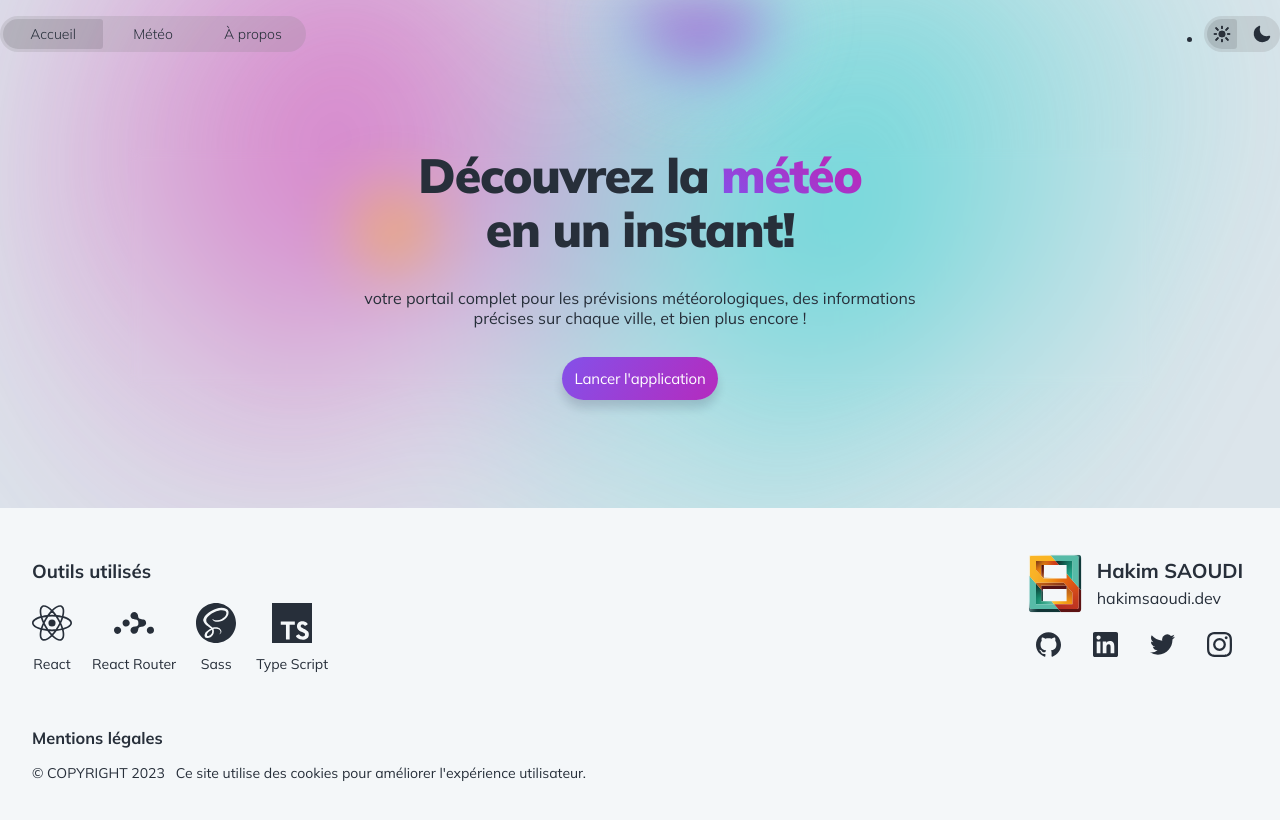
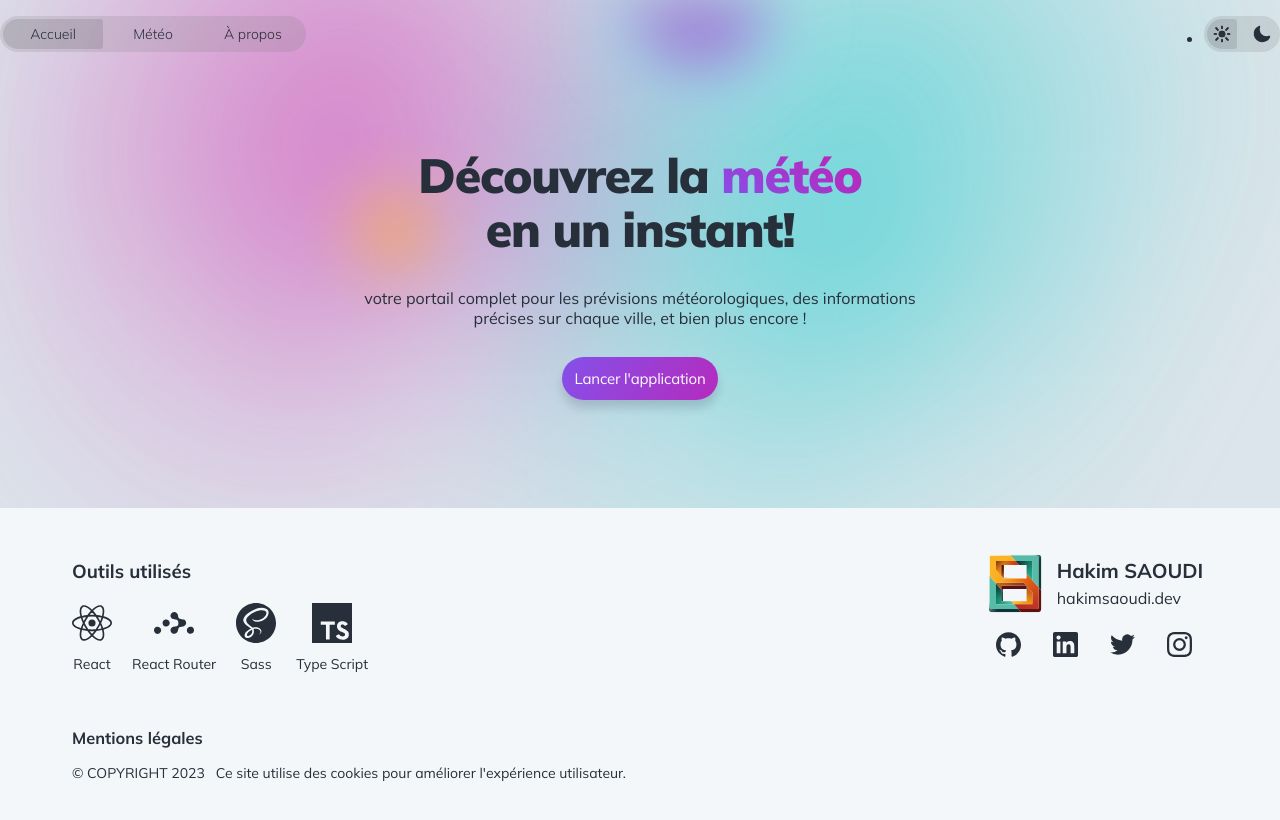
Before and after one commit to saoudi-h/meteo-react-app, a React (Create React App) app: page / in a window 1280 px wide. Shown: the top 820 px of the page. Built offline with nearby package versions, Linux system fonts and the light colour scheme; no server answers.

Commit message:
add centered division to footer

```diff
--- a/src/components/footer/Footer.sass
+++ b/src/components/footer/Footer.sass
@@ -1,31 +1,35 @@
 @use '../../styles/colors' as *
 
 .footer
-	background-color: $primary-50
-	padding: 20px
-	display: flex
-	flex-wrap: wrap
-	justify-content: space-between
-	// margin-top: auto
+	&.dark
+		background-color: $primary-950
+		.footer-centered
 
-	&.dark
-		background: $primary-950
+	background-color: $primary-dark-950
 
-	&>*:hover
-		box-shadow: rgba(0, 0, 0, 0.05) 0px 0px 0px 1px
-		border-radius: 10px
-		background: lighten($primary-950, 3%)
+	&-centered
+		max-width: 1200px
+		margin: 0 auto
+		padding: 20px
+		display: flex
+		flex-wrap: wrap
+		justify-content: space-between
+		// margin-top: auto
 
-	.footer-legal
-		flex-basis: 100%
-		padding: 12px
-		font-size: 14px
-
-
-	@media screen and (max-width: 768px)
-		flex-direction: column
+		&>*:hover
+			box-shadow: rgba(0, 0, 0, 0.05) 0px 0px 0px 1px
+			border-radius: 10px
+			background: lighten($primary-950, 3%)
 
 		.footer-legal
-			margin-top: 0
-			padding-top: 0
-			border-top: none
+			flex-basis: 100%
+			padding: 12px
+			font-size: 14px
+
+		@media screen and (max-width: 768px)
+			flex-direction: column
+
+			.footer-legal
+				margin-top: 0
+				padding-top: 0
+				border-top: none
--- a/src/components/footer/Footer.tsx
+++ b/src/components/footer/Footer.tsx
@@ -8,14 +8,16 @@ const Footer: React.FC = () => {
   const { theme } = useTheme()
   return (
     <footer className={classNames('footer', theme)}>
+      <div className="footer-centered">
         <ToolDevList />
         <AuthorCard />
         <div className="footer-legal">
           <h3>Mentions légales</h3>
           <p>
-          © COPYRIGHT {new Date().getFullYear()}&nbsp;&nbsp;&nbsp;Ce site utilise des cookies pour
-          améliorer l'expérience utilisateur.
+            © COPYRIGHT {new Date().getFullYear()}&nbsp;&nbsp;&nbsp;Ce site utilise des cookies
+            pour améliorer l'expérience utilisateur.
           </p>
+        </div>
       </div>
     </footer>
   )
```
Lines whose indentation alone changed are shown as unchanged.
